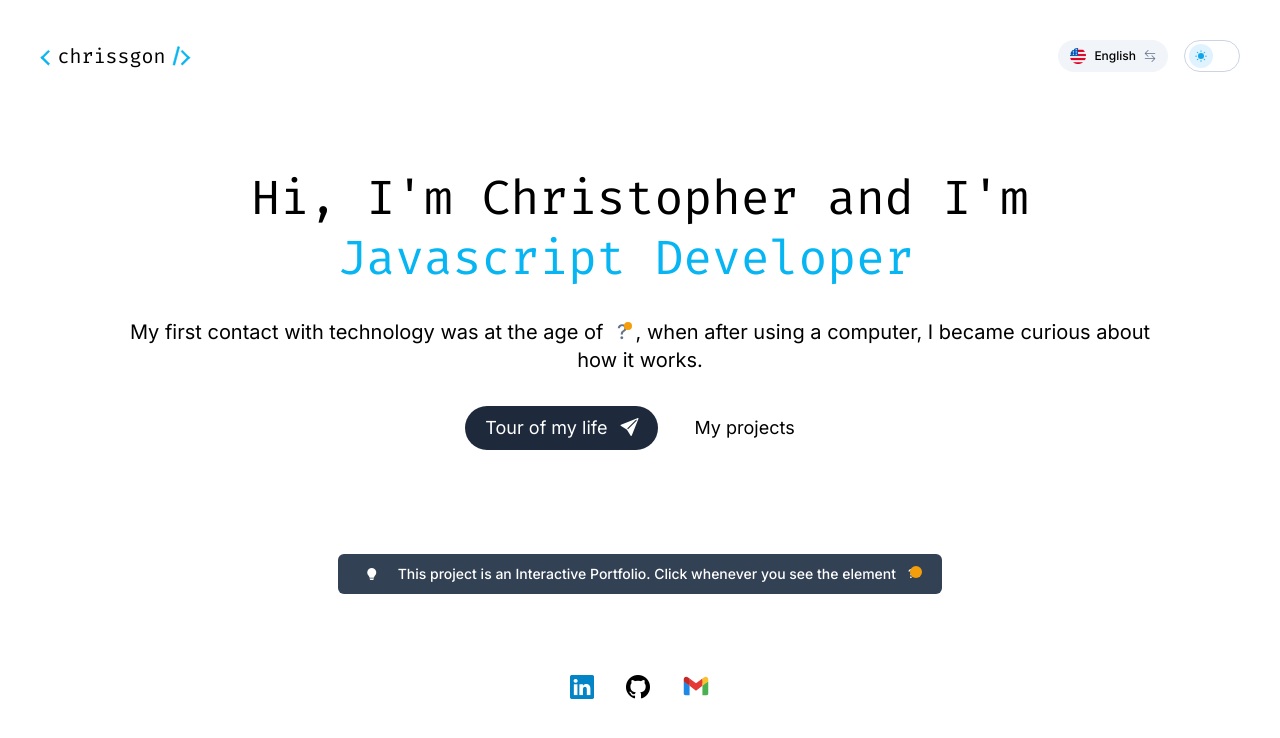
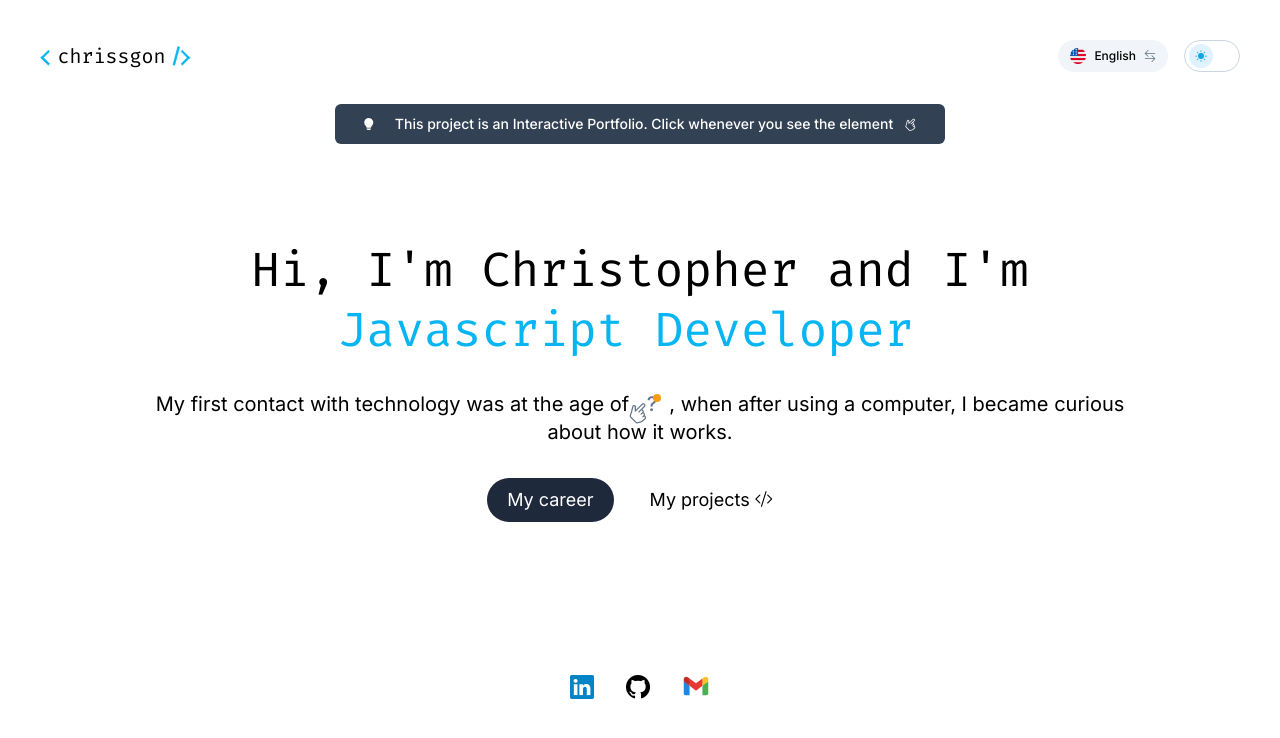
Before and after one commit to chrissgon/portfolio, a Nuxt app: page / in a window 1280 px wide. Shown: the top 738 px of the page. Built offline with nearby package versions, Linux system fonts and the light colour scheme.

Commit message:
feat: :sparkles: adjusts

```diff
--- a/assets/translator.json
+++ b/assets/translator.json
@@ -12,6 +12,14 @@
     "This project is an Interactive Portfolio. Click whenever you see the element",
     "Este projeto é um Portfólio Interativo. Clique sempre que ver o elemento"
   ],
+  "indexPrimaryButton": [
+    "My career",
+    "Minha carreira"
+  ],
+  "indexSecondaryButton": [
+    "My projects",
+    "Meus projetos"
+  ],
   "temp": [
     "I am up _ e bla bla bla",
     "Eu acordo de _ and bla bla bla",
--- a/components/Button.vue
+++ b/components/Button.vue
@@ -1,5 +1,5 @@
 <template>
-  <button class="px-5 py-2 text-base md:text-lg rounded-full whitespace-nowrap">
+  <button class="w-fit px-5 py-2 text-base md:text-lg rounded-full whitespace-nowrap">
     <slot></slot>
   </button>
 </template>
--- a/components/Choices.vue
+++ b/components/Choices.vue
@@ -16,11 +16,16 @@
       </Badge>
     </Tooltip>
 
+    <i
+      v-if="!isSelected"
+      class="bi-hand-index-thumb  text-slate-500 absolute rotate-45 top-2 right-5"
+    ></i>
+
     <span
       v-text="text"
       @click="show"
       :class="{ isSelected }"
-      class="answer relative text-slate-500 text-center cursor-pointer px-2 font-medium [&.isSelected]:after:!hidden after:content-[''] after:flex after:w-2 after:h-2 after:absolute after:top-1 after:right-1 after:rounded-full after:bg-amber-500 after:animate-ping"
+      class="answer relative text-slate-500 text-center cursor-pointer px-3 font-medium [&.isSelected]:after:!hidden after:content-[''] after:flex after:w-2 after:h-2 after:absolute after:top-1 after:right-2 after:rounded-full after:bg-amber-500 after:animate-ping"
     ></span>
   </div>
 </template>
--- a/components/Social.vue
+++ b/components/Social.vue
@@ -1,5 +1,5 @@
 <template>
-  <div class="flex absolute bottom-0 text-xl sm:text-2xl [&_a]:mx-4">
+  <div class="flex text-xl mt-10 sm:text-2xl [&_a]:mx-4">
     <a href="https://www.linkedin.com/in/chrissgon/" target="_blank">
       <i class="bi-linkedin text-sky-600"></i>
     </a>
--- a/pages/index.vue
+++ b/pages/index.vue
@@ -1,7 +1,27 @@
 <template>
-  <main
-    class="page relative w-full flex flex-col justify-center items-center"
+  <main class="page relative w-full flex flex-col justify-between items-center">
+    <!-- alert -->
+    <Badge
+      class="md:text-sm pointer-events-none select-none rounded-md font-medium normal-case py-2 px-4 bg-slate-100 text-black dark:bg-slate-800 dark:text-white"
     >
+      <Badge class="text-base bg-amber-400 px-2 py-1 mr-2">
+        <i class="bi-lightbulb-fill dark:text-slate-700"></i>
+      </Badge>
+
+      <span v-text="TranslatorStore.getText('indexAlert')"></span>
+
+      <Badge class="relative text-xl bg-transparent text-slate-500">
+        <!-- <span class="text-primary-500"></span> -->
+        <!-- ?
+        <div
+        class="w-3 h-3 absolute top-1 right-1 rounded-full bg-amber-500 animate-ping"
+        ></div> -->
+        <i class="bi bi-hand-index-thumb rotate-45"></i>
+        <!-- <img src="/cursor.svg" class="absolute left-6"  /> -->
+      </Badge>
+    </Badge>
+
+    <div class="flex flex-col items-center">
       <!-- title -->
       <h1
         :class="{ english: TranslatorStore.english }"
@@ -24,31 +44,16 @@
       /> -->
 
       <!-- buttons -->
-    <div class="flex flex-col sm:flex-row mt-6">
+      <div class="flex flex-col items-center sm:flex-row mt-6">
         <Button class="bg-slate-800 text-white m-2">
-        Tour of my life
-        <i class="bi-send-fill ml-2"></i>
+          {{ TranslatorStore.getText("indexPrimaryButton") }}
         </Button>
-      <Button class="m-2">My projects</Button>
+        <Button class="m-2">
+          {{ TranslatorStore.getText("indexSecondaryButton") }}
+          <i class="bi-code-slash"></i>
+        </Button>
       </div>
-
-    <!-- alert -->
-    <Badge
-      class="md:text-sm pointer-events-none select-none rounded-md font-medium normal-case py-2 px-4 mt-8 md:mt-24 mb-10 bg-slate-100 text-black dark:bg-slate-800 dark:text-white"
-    >
-      <Badge class="text-base bg-amber-400 px-2 py-1 mr-2">
-        <i class="bi-lightbulb-fill dark:text-slate-700"></i>
-      </Badge>
-
-      <span v-text="TranslatorStore.getText('indexAlert')"></span>
-
-      <Badge class="relative text-xl bg-transparent text-slate-500">
-        ?
-        <div
-          class="w-3 h-3 absolute top-1 right-1 rounded-full bg-amber-500 animate-ping"
-        ></div>
-      </Badge>
-    </Badge>
+    </div>
 
     <Social />
   </main>
```
Also changed, not shown: public/cursor.svg (added). Lines whose indentation alone changed are shown as unchanged.
